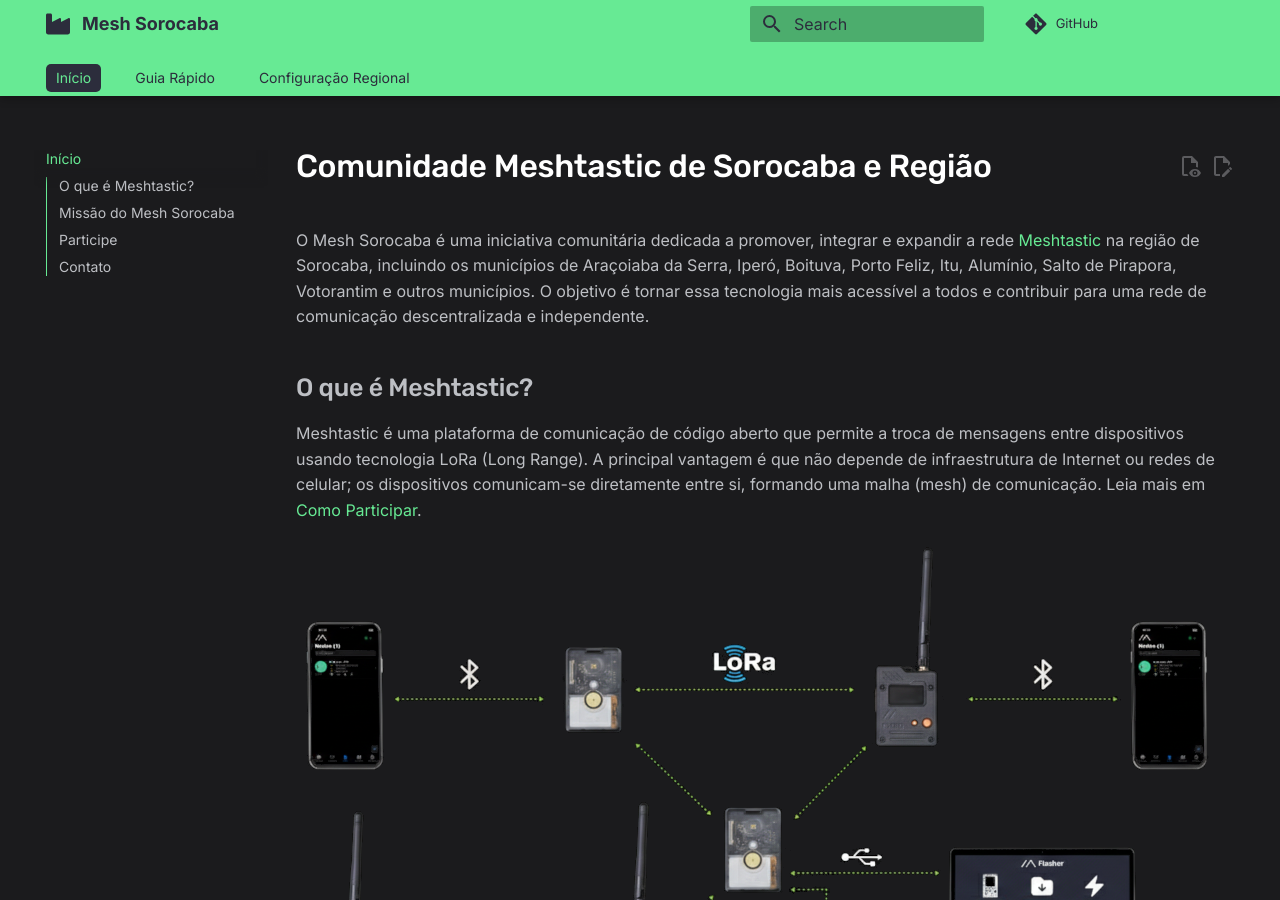
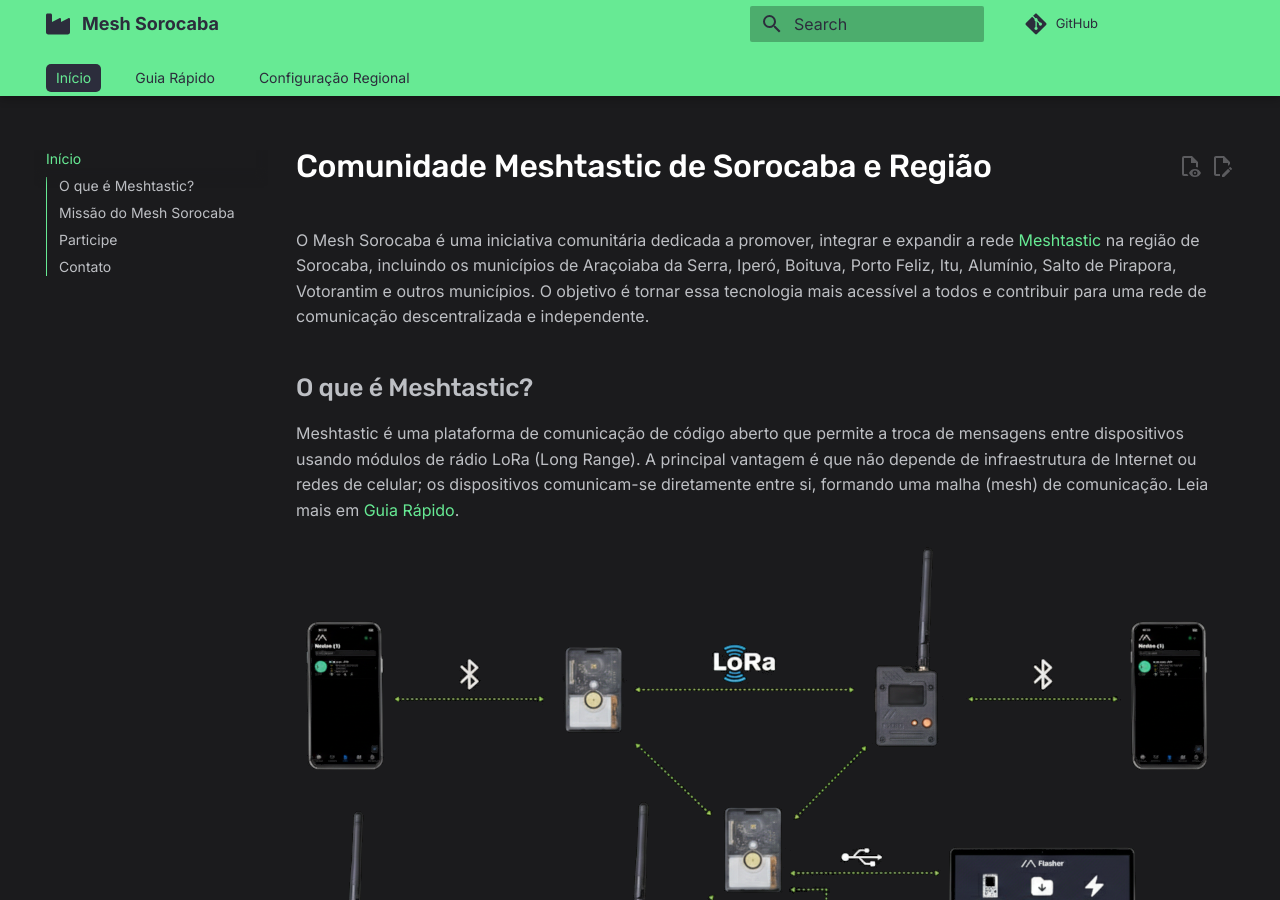
Before and after one commit to MeshSorocaba/meshsorocaba.github.io, an MkDocs documentation site: the page built from docs/index.md, in a window 1280 px wide and 900 px high. Built offline with MkDocs 1.6.1 and Material for MkDocs 9.7.7, drawn with Linux system fonts in a browser that asks for light colours; comment, search, counter and statistics services are not loaded.

Commit message:
Update link name on index

```diff
--- a/docs/index.md
+++ b/docs/index.md
@@ -4,7 +4,7 @@
 
 ## O que é Meshtastic?
 
-Meshtastic é uma plataforma de comunicação de código aberto que permite a troca de mensagens entre dispositivos usando tecnologia LoRa (Long Range). A principal vantagem é que não depende de infraestrutura de Internet ou redes de celular; os dispositivos comunicam-se diretamente entre si, formando uma malha (mesh) de comunicação. Leia mais em [Como Participar](como-participar.md).
+Meshtastic é uma plataforma de comunicação de código aberto que permite a troca de mensagens entre dispositivos usando módulos de rádio LoRa (Long Range). A principal vantagem é que não depende de infraestrutura de Internet ou redes de celular; os dispositivos comunicam-se diretamente entre si, formando uma malha (mesh) de comunicação. Leia mais em [Guia Rápido](como-participar.md).
 
 ![Exemplo de malha Meshtastic](img/lora-mesh-darkbg.png)
 
```
